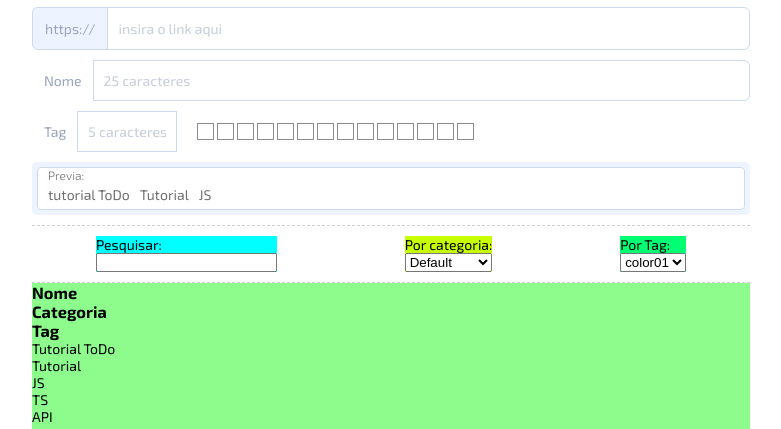
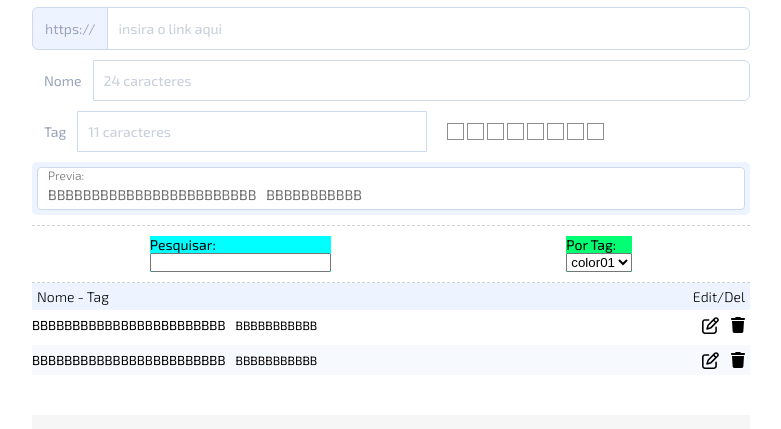
Before and after one commit to Edio-Goncalves/todo-links, a plain HTML site: page index.html in a window 1280 px wide. Shown: the part 105-534 px from the top of the page, without its empty margins (249-1030 px from the left). Drawn offline with Linux system fonts and the light colour scheme.

Commit message:
Create listing and adjust search

```diff
--- a/assets/style/scss/style.scss
+++ b/assets/style/scss/style.scss
@@ -77,7 +77,8 @@ rgba(75, 105, 255, 1) - para azul
           display: block;
           &:not(:first-child):not(:last-child) {
             border-radius: 0;
-            max-width: 100px;
+            width: 100%;
+            max-width: 350px;
           }
           &:first-child {
             border-radius: 6px 0 0 6px;
@@ -204,7 +205,56 @@ rgba(75, 105, 255, 1) - para azul
 
 /* listing */
 .listing {
-  background-color: rgb(141, 252, 141);
+  // background-color: rgb(141, 252, 141);
+  .list-header {
+    display: flex;
+    justify-content: space-between;
+    background-color: #eef4ff;
+    padding: 5px;
+    h3 {
+      font-size: 14px;
+      font-weight: 300;
+    }
+  }
+  .list-wrapper {
+    display: flex;
+    flex-direction: column;
+    gap: 5px;
+    padding-bottom: 40px;
+    > :nth-child(even) {
+      background-color: #f6f9fd;
+    }
+    .list-line {
+      display: flex;
+      gap: 5px;
+      width: 100%;
+      justify-content: space-between;
+      :first-child {
+        display: flex;
+        align-items: center;
+        gap: 10px;
+        font-size: 13px;
+        line-height: 30px;
+        .list-tag {
+          font-size: 12px;
+        }
+      }
+      > :last-child {
+        display: flex;
+        align-items: center;
+        gap: 2px;
+
+        .edit {
+          width: 27px;
+          padding: 5px;
+        }
+        .delet {
+          width: 24px;
+          padding: 5px;
+        }
+      }
+    }
+  }
 }
 
 /* footer */
--- a/index.html
+++ b/index.html
@@ -34,7 +34,7 @@
               <input
                 class="form-field"
                 type="text"
-                placeholder="25 caracteres"
+                placeholder="24 caracteres"
               />
             </div>
 
@@ -43,15 +43,9 @@
               <input
                 class="form-field"
                 type="text"
-                placeholder="5 caracteres"
+                placeholder="11 caracteres"
               />
               <div>
-                <div></div>
-                <div></div>
-                <div></div>
-                <div></div>
-                <div></div>
-                <div></div>
                 <div></div>
                 <div></div>
                 <div></div>
@@ -66,9 +60,8 @@
             <div class="previa">
               <span class="second"></span>
               <div>
-                <p class="prevNome">tutorial ToDo</p>
-                <p class="prevCategoria">Tutorial</p>
-                <p class="prevTag">JS</p>
+                <p class="prevNome">BBBBBBBBBBBBBBBBBBBBBBBB</p>
+                <p class="prevTag">BBBBBBBBBBB</p>
               </div>
             </div>
           </div>
@@ -83,14 +76,6 @@
             <input type="search" />
           </div>
           <div>
-            <label for="pesquisa">Por categoria:</label>
-            <select name="" id="">
-              <option value="teste01">Default</option>
-              <option value="teste02">Teste02</option>
-              <option value="teste03">Teste03</option>
-            </select>
-          </div>
-          <div>
             <label for="pesquisa">Por Tag:</label>
             <select name="" id="">
               <option value="color01">color01</option>
@@ -103,23 +88,38 @@
 
       <!-- listagem -->
       <section class="listing">
-        <div>
-          <h3>Nome</h3>
-          <h3>Categoria</h3>
-          <h3>Tag</h3>
+        <div class="list-header">
+          <h3>Nome - Tag</h3>
+
+          <h3>Edit/Del</h3>
         </div>
-        <section>
-          <div>
-            <p>Tutorial ToDo</p>
-            <p>Tutorial</p>
+        <section class="list-wrapper">
+          <div class="list-line">
             <div>
-              <p>JS</p>
-              <p>TS</p>
-              <p>API</p>
+              <p class="list-name">BBBBBBBBBBBBBBBBBBBBBBBB</p>
+              <p class="list-tag">BBBBBBBBBBB</p>
             </div>
             <div>
-              <div>Edit</div>
-              <div>Delet</div>
+              <div class="edit">
+                <img src="/assets/image/svg/edit.svg" alt="Editar" />
+              </div>
+              <div class="delet">
+                <img src="/assets/image/svg/trash.svg" alt="Deletar" />
+              </div>
+            </div>
+          </div>
+          <div class="list-line">
+            <div>
+              <p class="list-name">BBBBBBBBBBBBBBBBBBBBBBBB</p>
+              <p class="list-tag">BBBBBBBBBBB</p>
+            </div>
+            <div>
+              <div class="edit">
+                <img src="/assets/image/svg/edit.svg" alt="Editar" />
+              </div>
+              <div class="delet">
+                <img src="/assets/image/svg/trash.svg" alt="Deletar" />
+              </div>
             </div>
           </div>
         </section>
```
Also changed, not shown: assets/image/md.md (deleted), assets/image/svg/edit.svg (added), assets/image/svg/trash.svg (added), assets/style/css/style.css, 1 other file.
